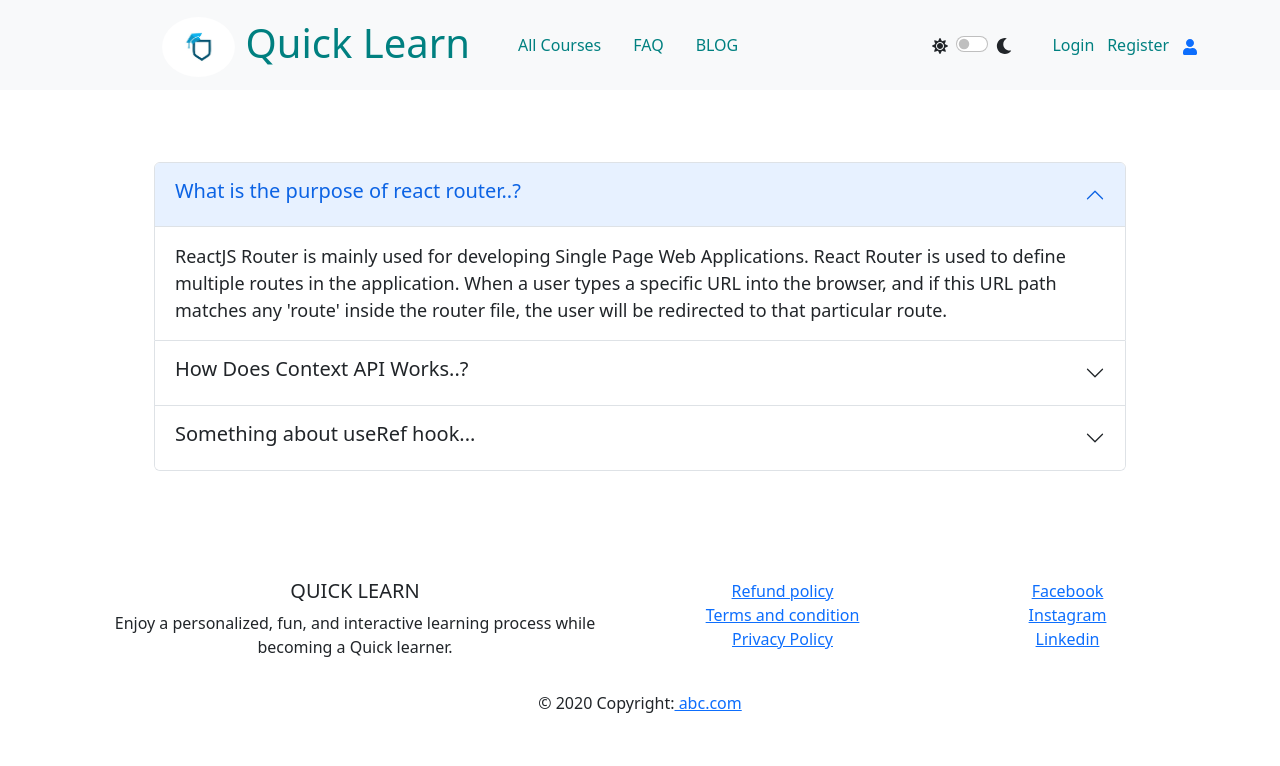
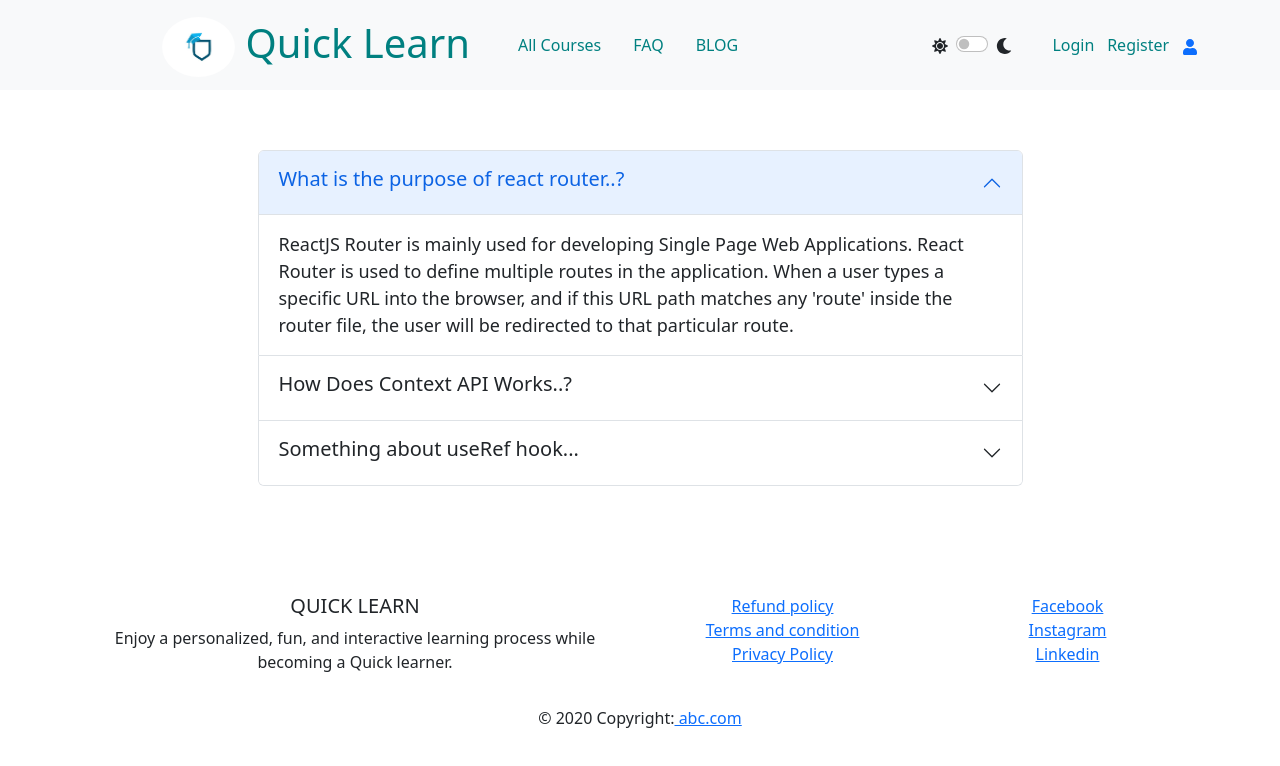
Before and after one commit to itskawsarjamil/quick-learn-client-side, a React (Create React App) app: page /blog in a window 1280 px wide. Shown: the top 766 px of the page. Built offline with nearby package versions, Linux system fonts and the light colour scheme; no server answers.

Commit message:
faq and blog section's design implemented

```diff
--- a/src/Pages/FAQ/FAQ.css
+++ b/src/Pages/FAQ/FAQ.css
@@ -2,4 +2,6 @@
     margin: 2em;
     padding: 2em;
     font-size: large;
+    width: 75%;
+    margin: auto ;
 }
```
